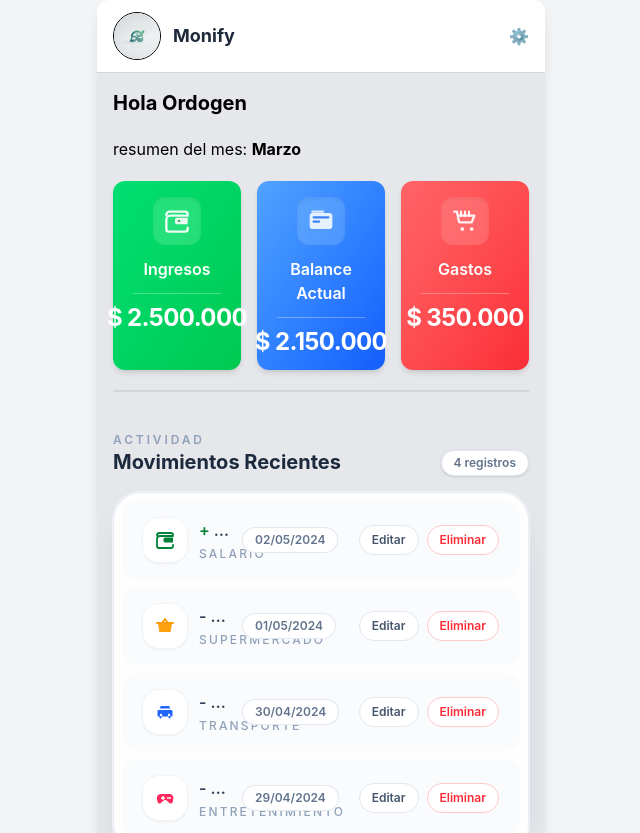
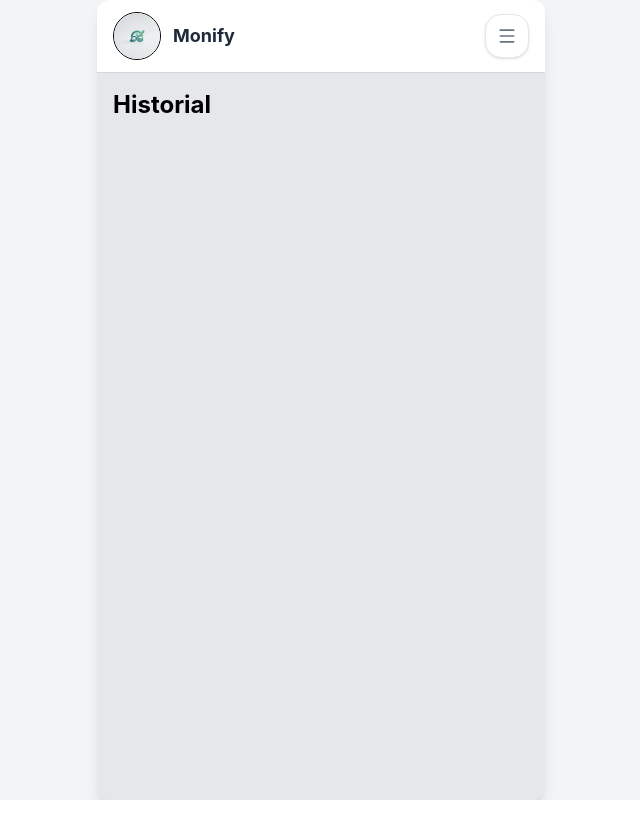
Before and after one commit to ordogens/finanzas, a React (Vite) app: page /historial in a window 1280 px wide. Shown: the top 833 px of the page, without its empty margins (319-959 px from the left). After the commit the page ends 800 px from the top, so only its background shows below. Built offline with nearby package versions, Linux system fonts and the light colour scheme.

Commit message:
cambios visuales

```diff
--- a/package.json
+++ b/package.json
@@ -10,8 +10,10 @@
     "preview": "vite preview"
   },
   "dependencies": {
+    "lucide-react": "^0.577.0",
     "react": "^19.2.4",
-    "react-dom": "^19.2.4"
+    "react-dom": "^19.2.4",
+    "react-router-dom": "^7.13.1"
   },
   "devDependencies": {
     "@babel/core": "^7.29.0",
--- a/src/App.tsx
+++ b/src/App.tsx
@@ -1,12 +1,17 @@
+import { Routes, Route } from "react-router-dom";
 import { MainLayout } from "./layouts/MainLayout";
 import { Home } from "./pages/Home";
+import { Historial } from "./pages/Historial";
 import "./App.css";
 
 export const App = () => {
   return (
     <>
       <MainLayout>
-        <Home />
+        <Routes>
+        <Route path="/" element={<Home />} />
+        <Route path="/historial" element={<Historial />} />
+        </Routes>
       </MainLayout>
     </>
   );
--- a/src/layouts/MainLayout.tsx
+++ b/src/layouts/MainLayout.tsx
@@ -1,17 +1,53 @@
-import type { ReactNode } from "react";
+import { useEffect, useRef, useState, type ReactNode } from "react";
 import monify from "../assets/monify.png";
+import { History, Menu, X } from "lucide-react";
+import { useNavigate } from "react-router-dom";
 
 type Props = {
   children: ReactNode;
 };
 
+const menuItems = [
+  {
+    label: "Historial",
+    path: "/historial",
+    icon: History,
+  },
+];
+
 export const MainLayout = ({ children }: Props) => {
+  const navigate = useNavigate();
+  const [isMenuOpen, setIsMenuOpen] = useState(false);
+  const menuRef = useRef<HTMLDivElement>(null);
+
+  useEffect(() => {
+    const handleClickOutside = (event: MouseEvent) => {
+      if (!menuRef.current?.contains(event.target as Node)) {
+        setIsMenuOpen(false);
+      }
+    };
+
+    document.addEventListener("mousedown", handleClickOutside);
+
+    return () => {
+      document.removeEventListener("mousedown", handleClickOutside);
+    };
+  }, []);
+
+  const handleNavigate = (path: string) => {
+    navigate(path);
+    setIsMenuOpen(false);
+  };
+
   return (
     <div className="flex min-h-screen justify-center bg-gray-100">
       <div className="w-full max-w-md overflow-hidden rounded-xl bg-gray-200 shadow-lg">
         <header className="flex items-center justify-between border-b border-gray-300 bg-white px-4 py-3">
           <div className="flex items-center gap-3">
-            <div className="flex h-12 w-12 items-center justify-center overflow-hidden rounded-full border border-black bg-white">
+            <div
+              onClick={() => navigate("/")}
+              className="flex h-12 w-12 cursor-pointer items-center justify-center overflow-hidden rounded-full border border-black bg-white"
+            >
               <img
                 src={monify}
                 alt="Logo de Monify"
@@ -22,7 +58,50 @@ export const MainLayout = ({ children }: Props) => {
             <h1 className="text-lg font-bold text-gray-800">Monify</h1>
           </div>
 
-          <button className="text-gray-500 hover:text-gray-700">⚙️</button>
+          <div className="relative" ref={menuRef}>
+            <button
+              type="button"
+              onClick={() => setIsMenuOpen((current) => !current)}
+              className="flex h-11 w-11 cursor-pointer items-center justify-center rounded-2xl border border-gray-200 bg-white text-gray-500 shadow-sm transition hover:border-gray-300 hover:text-gray-700"
+              aria-label="Abrir menú"
+              aria-expanded={isMenuOpen}
+            >
+              {isMenuOpen ? <X size={20} /> : <Menu size={20} />}
+            </button>
+
+            {isMenuOpen ? (
+              <div className="absolute right-0 top-14 z-20 w-60 overflow-hidden rounded-3xl border border-slate-200 bg-white p-2 shadow-[0_24px_60px_-28px_rgba(15,23,42,0.45)]">
+                <div className="mb-2 px-3 pt-2">
+                  <p className="text-xs font-semibold uppercase tracking-[0.22em] text-slate-400">
+                    Menú
+                  </p>
+                  <p className="mt-1 text-sm text-slate-500">
+
+                  </p>
+                </div>
+
+                <div className="space-y-1">
+                  {menuItems.map((item) => {
+                    const Icon = item.icon;
+
+                    return (
+                      <button
+                        key={item.path}
+                        type="button"
+                        onClick={() => handleNavigate(item.path)}
+                        className="flex w-full items-center gap-3 rounded-2xl px-3 py-3 text-left text-sm font-semibold text-slate-700 transition hover:bg-slate-100"
+                      >
+                        <span className="flex h-10 w-10 items-center justify-center rounded-2xl bg-slate-100 text-slate-600">
+                          <Icon size={18} />
+                        </span>
+                        <span>{item.label}</span>
+                      </button>
+                    );
+                  })}
+                </div>
+              </div>
+            ) : null}
+          </div>
         </header>
 
         <main className="space-y-4 p-4">{children}</main>
--- a/src/main.tsx
+++ b/src/main.tsx
@@ -1,10 +1,15 @@
 import { createRoot } from "react-dom/client";
 import { FinanzasProvider } from "./context/FinanzasContext";
+import { BrowserRouter } from "react-router-dom";
 import "./index.css";
 import { App } from "./App.tsx";
 
-createRoot(document.getElementById('root')!).render(
-  <FinanzasProvider>
-    <App />
-  </FinanzasProvider>
+createRoot(document.getElementById("root")!).render(
+  <BrowserRouter>
+    <FinanzasProvider>
+
+      <App />
+
+    </FinanzasProvider>
+  </BrowserRouter>,
 );
--- /dev/null
+++ b/src/pages/Historial.tsx
@@ -0,0 +1,9 @@
+
+
+export const Historial = () => {
+  return (
+    <div className="text-2xl font-bold">
+        <h1>Historial</h1>
+    </div>
+  )
+}
--- a/src/pages/Home.tsx
+++ b/src/pages/Home.tsx
@@ -3,10 +3,14 @@ import { FormMovimiento } from "../components/FormMovimiento";
 import { ListaMovimientos } from "../components/ListaMovimientos";
 
 export const Home = () => {
+  const fecha = new Date();
+  const mes = fecha.toLocaleString("es-CO", { month: "long" });
+  // const año = fecha.getFullYear();
+  const dia = fecha.getDate();
   return (
     <div className="space-y-5">
       <h2 className="text-xl font-bold ">Hola Ordogen</h2>
-      <p>resumen del mes: <span className="font-bold">Marzo</span></p>
+      <p>Resumen del mes: <span className="font-bold capitalize">{mes} {dia}</span></p>
       <CardBalance />
       <hr className="border border-gray-300" />
       <ListaMovimientos />
```
Also changed, not shown: 1 other file (tests, documents, lock files or other folders).
